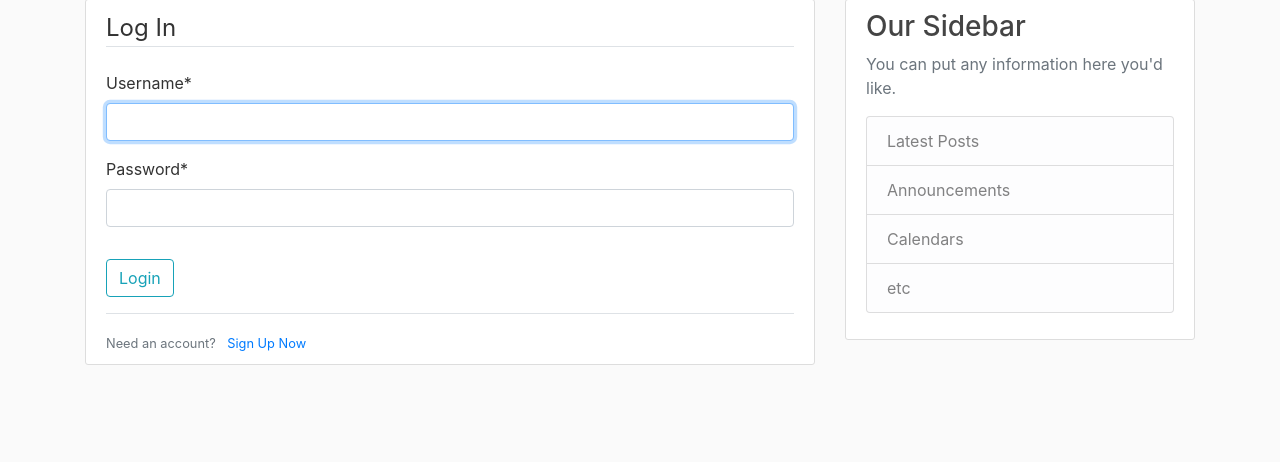
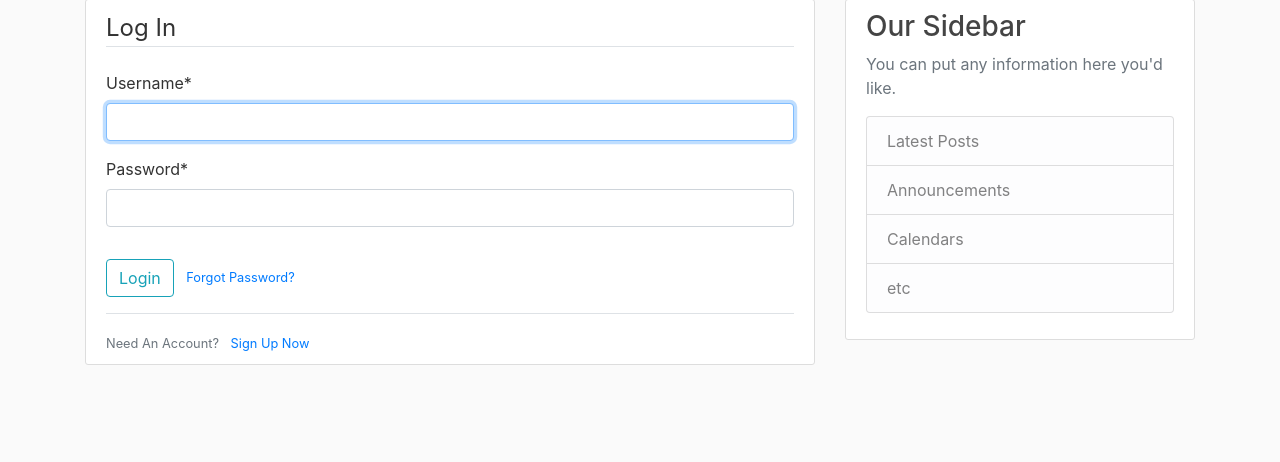
Before and after one commit to KrishnaSindhur/django-blog, a Django app: page /login/ in a window 1280 px wide. Shown: the part 81-543 px from the top of the page. Run offline with Django 3.2, Linux system fonts and the light colour scheme; some libraries are stand-ins or nearby versions.

Commit message:
login changes

```diff
--- a/website/users/templates/users/login.html
+++ b/website/users/templates/users/login.html
@@ -1,20 +1,23 @@
 {% extends "blog/base.html" %}
 {% load crispy_forms_tags %}
 {% block content %}
-        <div class = "content-section">
-            <form method = "POST">
+    <div class="content-section">
+        <form method="POST">
             {% csrf_token %}
             <fieldset class="form-group">
-                    <legend class="border-bottom mb-4"> Log In </legend>
+                <legend class="border-bottom mb-4">Log In</legend>
                 {{ form|crispy }}
             </fieldset>
-                <div class = "form-group">
-                    <button class="btn btn-outline-info" type="submit"> Login </button>
+            <div class="form-group">
+                <button class="btn btn-outline-info" type="submit">Login</button>
+                <small class="text-muted ml-2">
+                    <a href="{% url 'password_reset' %}">Forgot Password?</a>
+                </small>
             </div>
         </form>
         <div class="border-top pt-3">
             <small class="text-muted">
-                    Need an account? <a class="ml-2" href="{% url 'register' %}">Sign Up Now </a>
+                Need An Account? <a class="ml-2" href="{% url 'register' %}">Sign Up Now</a>
             </small>
         </div>
     </div>
```
Lines whose indentation alone changed are shown as unchanged.
